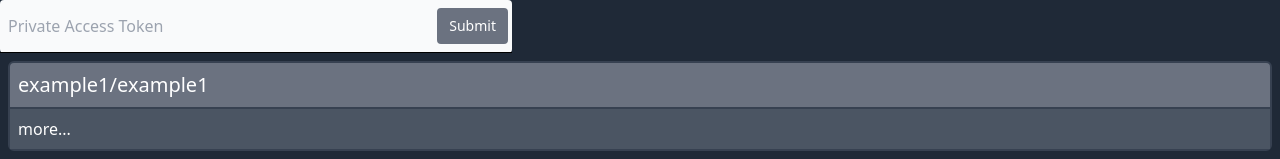
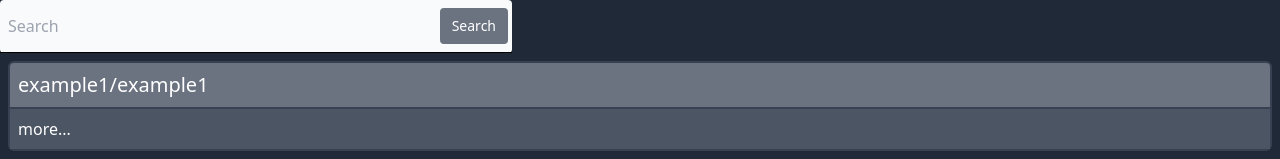
Before and after one commit to isso0424/compact_github, a React (Create React App) app: page /test in a window 1280 px wide. Shown: the top 159 px of the page. Built offline with nearby package versions, Linux system fonts and the light colour scheme.

Commit message:
feat: searcher page test

```diff
--- a/src/components/form/token.tsx
+++ b/src/components/form/token.tsx
@@ -1,4 +1,4 @@
-import React, { ChangeEvent, FC, FormEvent } from "react";
+import { ChangeEvent, FC, FormEvent } from "react";
 import { SecretForm } from "./secret";
 
 interface Props {
--- a/src/components/repo/search/Form.tsx
+++ b/src/components/repo/search/Form.tsx
@@ -1,9 +1,9 @@
-import { FC, ChangeEvent } from "react";
+import { FC, ChangeEvent, FormEvent } from "react";
 import { TextForm } from "../../form/textForm";
 
 interface Props {
   onChange: (event: ChangeEvent<HTMLInputElement>) => void;
-  onSubmit: () => void;
+  onSubmit: (event: FormEvent<HTMLFormElement>) => void;
   value: string;
 }
 
--- a/src/components/repo/search/Searcher.tsx
+++ b/src/components/repo/search/Searcher.tsx
@@ -1,4 +1,4 @@
-import { ChangeEvent, FC, useState } from "react";
+import { ChangeEvent, FC, FormEvent, useState } from "react";
 import { Repository } from "../../../types/domain/repo";
 import { SearcherForm } from "./Form";
 import { Results } from "./Results";
@@ -12,10 +12,12 @@ export const Searcher: FC<Props> = ({ repositories }) => {
   const [inputting, setInputting] = useState("");
 
   const onInputChange = (event: ChangeEvent<HTMLInputElement>) => {
+    event.preventDefault();
     setInputting(event.target.value);
   };
 
-  const onQueryChange = () => {
+  const onQueryChange = (event: FormEvent<HTMLFormElement>) => {
+    event.preventDefault();
     setQuery(inputting);
   };
 
--- a/src/pages/Test.tsx
+++ b/src/pages/Test.tsx
@@ -1,6 +1,5 @@
-import { ChangeEvent, FC, FormEvent, useEffect, useState } from "react";
-import { TokenForm } from "../components/form/token";
-import { RepoList } from "../components/repo/List";
+import { FC, useEffect, useState } from "react";
+import { Searcher } from "../components/repo/search/Searcher";
 import { MockRepositoryAPI } from "../mock/api/repo";
 import { MockUserAPI } from "../mock/api/user";
 import { Repository } from "../types/domain/repo";
@@ -8,7 +7,6 @@ import { Repository } from "../types/domain/repo";
 export const TestPage: FC = () => {
   const mockClient = new MockRepositoryAPI();
   const mockUserClient = new MockUserAPI();
-  const [token, setToken] = useState<string>("");
   const [userRepo, setUserRepo] = useState<Array<Repository>>([]);
   useEffect(() => {
     mockUserClient
@@ -19,23 +17,9 @@ export const TestPage: FC = () => {
       .then((data) => setUserRepo(() => data));
   }, []);
 
-  const changeHandler = (event: ChangeEvent<HTMLInputElement>) => {
-    setToken(() => event.target.value);
-  };
-
-  const submitHandler = (event: FormEvent<HTMLFormElement>) => {
-    event.preventDefault();
-    setToken(() => "");
-  };
-
   return (
     <div>
-      <TokenForm
-        onChange={changeHandler}
-        onSubmit={submitHandler}
-        value={token}
-      />
-      <RepoList repositories={userRepo} />
+      <Searcher repositories={userRepo} />
     </div>
   );
 };
```
